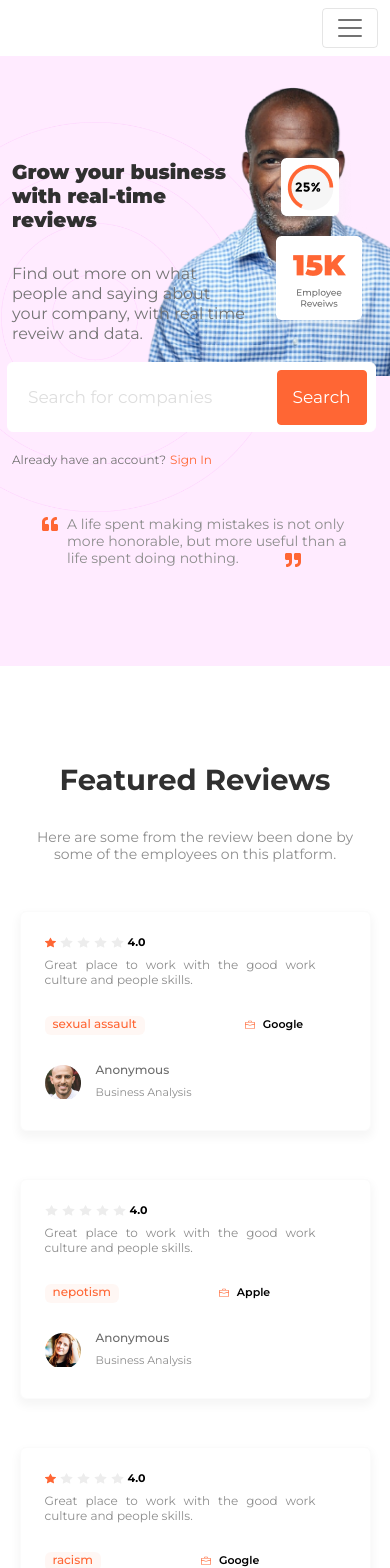
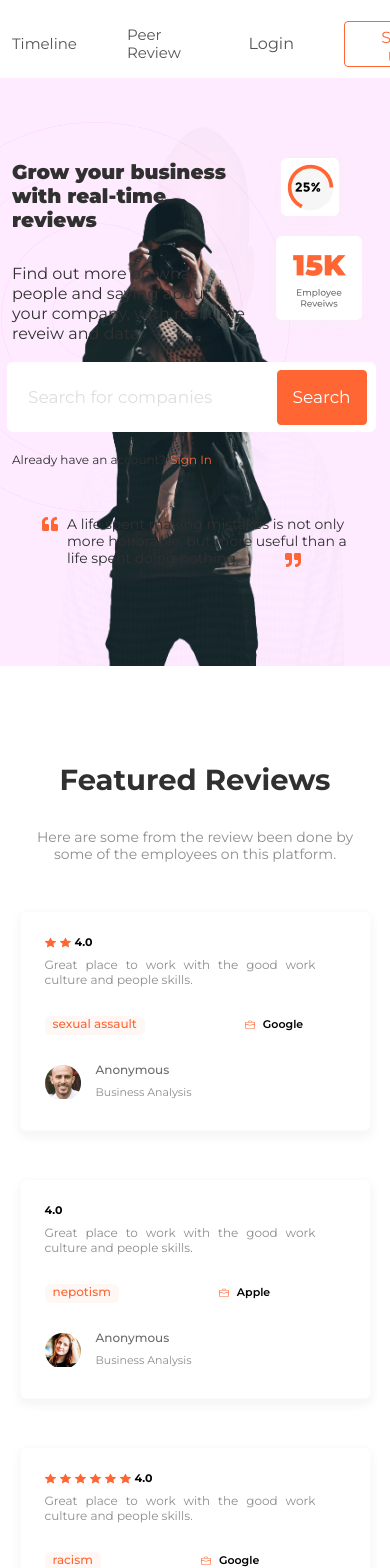
Before and after one commit to Dreezy305/Business-Landing, a React (Create React App) app: page / in a window 390 px wide. Shown: the top 1568 px of the page. Built offline with nearby package versions, Linux system fonts and the light colour scheme.

Commit message:
mobile responsiveness

```diff
--- a/src/App.css
+++ b/src/App.css
@@ -66,6 +66,16 @@
   .App {
     overflow: hidden;
   }
+  .mobile-toggle {
+    display: none;
+  }
+  .mobile-collapse {
+    display: flex !important;
+    flex-direction: row;
+  }
+  .mobile {
+    display: contents;
+  }
 }
 
 @media screen and (max-width: 1024px) {
--- a/src/components/featured.js
+++ b/src/components/featured.js
@@ -12,19 +12,34 @@ import Bistar from "../assets/bistar.svg";
 
 function Featured() {
   const reviews = [
-    { id: 1, review: "sexual assault", company: "Google", pic: Ellipse1 },
-    { id: 2, review: "nepotism", company: "Apple", pic: Ellipse2 },
-    { id: 3, review: "racism", company: "Google", pic: Ellipse3 },
-    { id: 4, review: "sexual assault", company: "Starbuck", pic: Ellipse4 },
-    { id: 5, review: "racism", company: "Facebook", pic: Ellipse5 },
-    { id: 6, review: "racism", company: "Google", pic: Ellipse6 },
+    {
+      id: 1,
+      review: "sexual assault",
+      company: "Google",
+      pic: Ellipse1,
+      rating: 4,
+    },
+    { id: 2, review: "nepotism", company: "Apple", pic: Ellipse2, rating: 5 },
+    { id: 3, review: "racism", company: "Google", pic: Ellipse3, rating: 2 },
+    {
+      id: 4,
+      review: "sexual assault",
+      company: "Starbuck",
+      pic: Ellipse4,
+      rating: 4,
+    },
+    { id: 5, review: "racism", company: "Facebook", pic: Ellipse5, rating: 4 },
+    { id: 6, review: "racism", company: "Google", pic: Ellipse6, rating: 4 },
   ];
 
   const renderStars = (stars) => {
-    const starsArray = [1, 2, 3, 4, 5, 6];
-    const numberOfFilledStars = starsArray.slice(0, stars);
-    const numberOfOpenStars = stars < 5 ? starsArray.slice(0, 5 - stars) : [];
-    const numberOfHalffiledstars = "";
+    const starsArray = [1, 2, 3, 4, 5];
+    const numberOfFilledStars = starsArray.slice(0, 5 - stars);
+    const numberAlt = (stars = 2 ? starsArray.slice(0, 5 - 3) : []);
+    const numberOfOpenStars = (stars = 4 ? starsArray.slice(0, 5 - stars) : []);
+    const numberOfHalf = (stars = 5 ? starsArray.slice(0, 4 - 3) : []);
+    //const otherNumber = numberOfFilledStars = 2 ? starsArray.slice(0, 2) : [];
+
     return (
       <>
         {numberOfFilledStars.map((item, index) => (
@@ -35,14 +50,38 @@ function Featured() {
             className="me-1"
           />
         ))}
-        {numberOfOpenStars.map((item, index) => (
+        {numberOfFilledStars.map((item, index) => (
+          <img
+            // key={index}
+            src={Star}
+            alt="star_filled_icon"
+            className="me-1"
+          />
+        ))}
+        {/*{numberOfOpenStars.map((item, index) => (
           <img
             // key={index}
             src={unfilledstar}
             alt="star_filled_icon"
             className="me-1"
           />
-        ))}
+        ))}*/}
+        {/*{otherNumber.map((item, index) => (
+          <img
+            // key={index}
+            src={unfilledstar}
+            alt="star_filled_icon"
+            className="me-1"
+          />
+        ))}*/}
+        {/*{numberOfHalf.map((item, index) => (
+          <img
+            // key={index}
+            src={Bistar}
+            alt="star_filled_icon"
+            className="me-1"
+          />
+        ))}*/}
       </>
     );
   };
@@ -63,9 +102,7 @@ function Featured() {
                   <div class="card-body">
                     <div className="d-flex flex-row">
                       {/*<img src={Star} className="me-1" alt="..." />*/}
-                      {renderStars(
-                        item.id == 1 || item.id == 3 || item.id == 5
-                      )}
+                      {renderStars(item.rating)}
                       <span className="fw-bold">4.0</span>
                     </div>
                     <p class="card-text text-left mt-2">
--- a/src/navbar.js
+++ b/src/navbar.js
@@ -17,7 +17,7 @@ function Navbar() {
             {/*Navbar*/}
           </a>
           <button
-            class="navbar-toggler"
+            class="navbar-toggler mobile-toggle"
             type="button"
             data-bs-toggle="collapse"
             data-bs-target="#navbarNavAltMarkup"
@@ -28,10 +28,10 @@ function Navbar() {
             <span class="navbar-toggler-icon"></span>
           </button>
           <div
-            class="collapse navbar-collapse justify-content-end d-sm-inline"
+            class="collapse navbar-collapse justify-content-end d-sm-inline mobile-collapse"
             id="navbarNavAltMarkup"
           >
-            <div class="navbar-nav justify-content-space-evenly py-2">
+            <div class="navbar-nav justify-content-space-evenly mobile py-2">
               <a class="nav-link active " aria-current="page" href="#">
                 Timeline
               </a>
--- a/src/styles/globals.scss
+++ b/src/styles/globals.scss
@@ -50,6 +50,7 @@
   background-position: right 100px center;
   background-size: contain;
   background-origin: content-box, padding-box;
+
   &_box {
     height: inherit;
     background-image: url(../assets/hero.png);
@@ -57,7 +58,7 @@
     background-position: right -80px center;
     background-size: contain;
     background-position-y: 50px;
-    transition: 3s ease-in-out;
+    transition: 5s ease-in-out;
 
     animation-name: animate;
     animation-direction: alternate-reverse;
@@ -70,26 +71,22 @@
     @keyframes animate {
       0%,
       90% {
+        background-image: url(../assets/hero.png);
+        background-size: contain;
+      }
+      20% {
+        background-image: url(../assets/hero.png);
+        //background-position-y: 50px;
+      }
+      40% {
         background-image: url(../assets/pexels-suliman-sallehi-1704488-removebg-preview.png);
         background-size: contain;
       }
-      20%,
-      39% {
+      60% {
         background-image: url(../assets/hero.png);
         //background-position-y: 50px;
       }
-      40%,
-      59% {
-        background-image: url(../assets/pexels-suliman-sallehi-1704488-removebg-preview.png);
-        background-size: contain;
-      }
-      60%,
-      79% {
-        background-image: url(../assets/hero.png);
-        //background-position-y: 50px;
-      }
-      80%,
-      99% {
+      80% {
         background-image: url(../assets/pexels-suliman-sallehi-1704488-removebg-preview.png);
         background-size: contain;
       }
@@ -627,6 +624,10 @@
 
   .grow {
     &_box {
+      background-size: 100% 90% !important;
+      background-position: right 10px center !important;
+      background-position-y: 70px !important;
+      opacity: 1;
       h1 {
         font-size: 20px;
         width: 60% !important;
@@ -635,6 +636,7 @@
       }
       p {
         width: 65%;
+        color: #303030;
       }
       &--input {
         input[type="text"] {
@@ -705,3 +707,6 @@
     }
   }
 }
+
+@media screen and (max-width: 768px) {
+}
```
